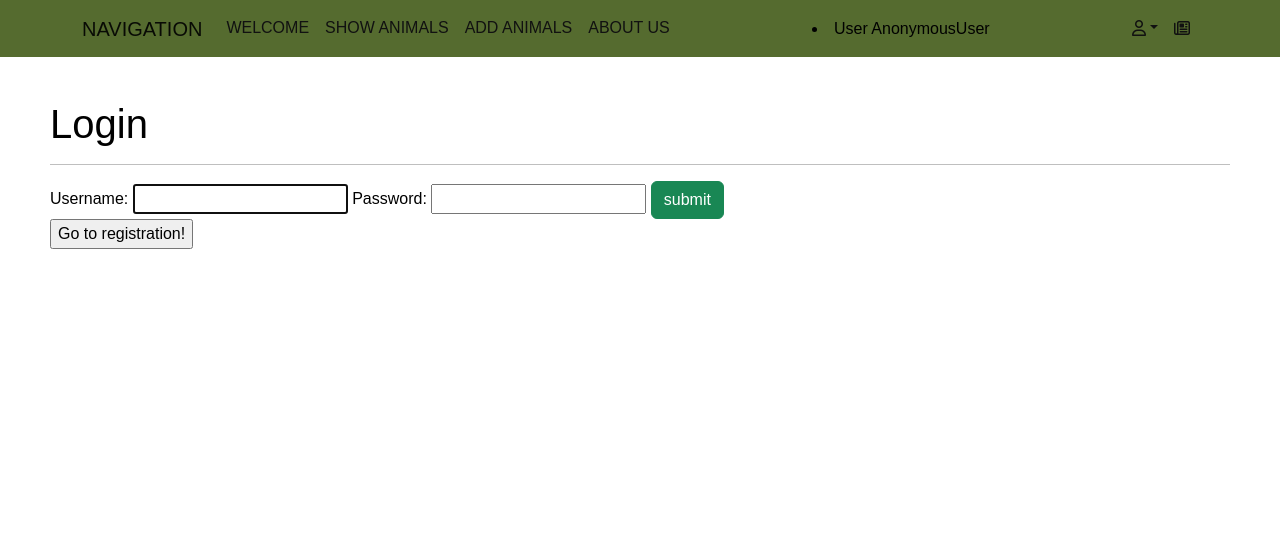
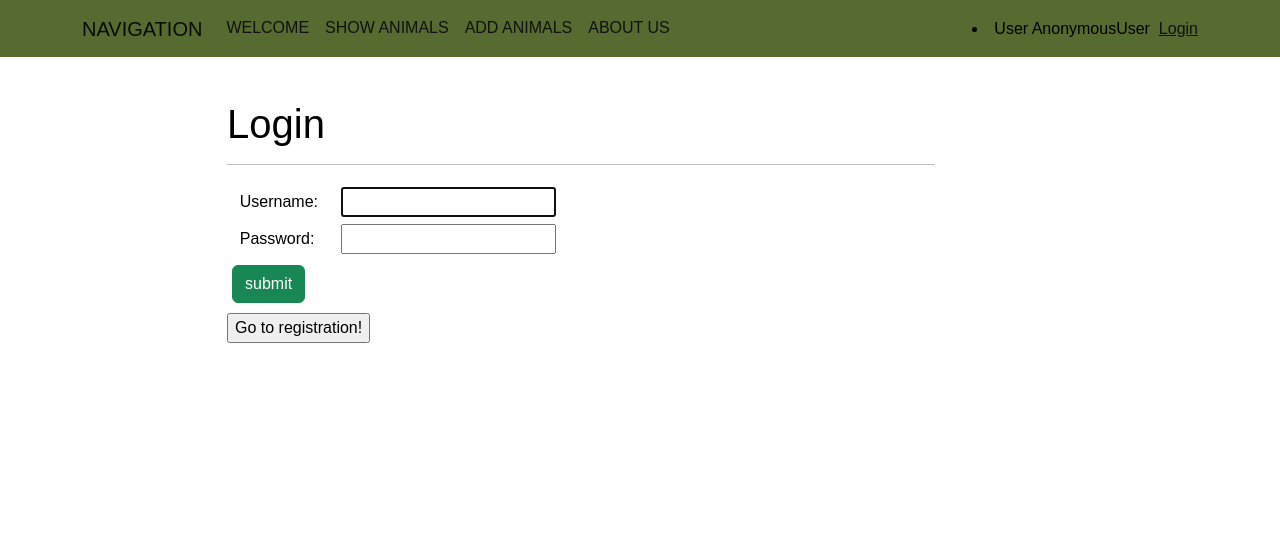
Before and after one commit to ArturYastrebov/homeless_animals, a Django app: page /login/ in a window 1280 px wide. Shown: the top 542 px of the page. After the commit the page ends 343 px from the top, so only its background shows below. Run offline with Django 4.2, Linux system fonts and the light colour scheme; some libraries are stand-ins or nearby versions.

Commit message:
try to add sign_up and sign_in

```diff
--- a/main/models.py
+++ b/main/models.py
@@ -47,7 +47,7 @@ class Advert(models.Model):
 
 
     created = models.DateTimeField(auto_now_add=True)
-    last_updated = models.DateTimeField(blank=True)
+    last_updated = models.DateTimeField(blank=True, auto_now=True)
     status = models.CharField(max_length=10, choices=STATUS_CHOICES)
     animal = models.ForeignKey(Animal, on_delete=models.CASCADE)
     city = models.CharField(max_length=50)
--- a/main/templates/homeless_animals/base.html
+++ b/main/templates/homeless_animals/base.html
@@ -8,10 +8,14 @@
     {% endblock %}
     <link href="https://cdn.jsdelivr.net/npm/bootstrap@5.2.3/dist/css/bootstrap.min.css" rel="stylesheet" integrity="sha384-rbsA2VBKQhggwzxH7pPCaAqO46MgnOM80zW1RWuH61DGLwZJEdK2Kadq2F9CUG65" crossorigin="anonymous">
     <script src="https://kit.fontawesome.com/547cf879aa.js" crossorigin="anonymous"></script>
+    {% block header %}
+
+    {% endblock %}
     <link rel="stylesheet" type="text/css" href="../../static/css/mystyle.css">
+
 </head>
 
-<body style="height: 3000px">
+<body>
     <nav class="navbar fixed-top navbar-expand-sm navbar-light" style="background-color: darkolivegreen">
         <div class="container">
         <a class="navbar-brand mb-0 h1">
@@ -41,20 +45,13 @@
                 </li>
             </ul>
             <li class="nav-item active">
-                    User {{ user }}
+                    User {{ user }}&#160;&#160;
                 </li>
-            <ul class="navbar-nav ms-auto mb-2 mb-lg-0">
-                <li class="nav-item dropdown">
-                    <a class="nav-link dropdown-toggle" data-bs-toggle="dropdown" href="#"><i class="far fa-user"></i></a>
-                    <ul class="dropdown-menu" aria-labelledby="navbarDropdown">
-                        <li><a class="dropdown-item" href="#">Registration</a></li>
-                        <li><a class="dropdown-item" href="http://127.0.0.1:8000/login/">Login</a></li>
-                    </ul>
-                </li>
-                <li class="nav-item">
-                    <a class="nav-link" href="_"><i class="fa-regular fa-newspaper"></i></a>
-                </li>
-            </ul>
+            {% if user.is_authenticated %}
+                    <a href="{% url 'logout' %}"> Logout</a>
+                {% else %}
+                    <a href="{% url 'login' %}"> Login</a>
+            {% endif %}
         </div>
         </div>
     </nav>
@@ -62,12 +59,7 @@
     <div class="content">
         {% block content %}
             <hr>
-            {% if user.is_authenticated %}
-                <a href="{% url 'logout' %}"> Logout</a>
-            {% else %}
-                <a href="{% url 'login' %}"> Login</a>
 
-            {% endif %}
         {% endblock %}
     </div>
 <script src="https://cdn.jsdelivr.net/npm/bootstrap@5.2.3/dist/js/bootstrap.bundle.min.js" integrity="sha384-kenU1KFdBIe4zVF0s0G1M5b4hcpxyD9F7jL+jjXkk+Q2h455rYXK/7HAuoJl+0I4" crossorigin="anonymous"></script>
--- a/main/templates/registration/login.html
+++ b/main/templates/registration/login.html
@@ -5,7 +5,9 @@
 {% endblock %}
 
 <body>
+
     {% block content %}
+         <div class="grid text-left" style="margin-left: 15%; margin-right: 25%">
             <h1>
                 Login
             </h1>
@@ -16,12 +18,39 @@
                 </p>
             {% endif %}
             <form action="{% url 'login' %}" method="post">
-            {{ form }}
+                <table>
+                    <tr>
+                        <td>
+                            <div class="grid text-left" style="margin-top: 5px; margin-left: 15%; margin-right: 25%">
+                          {{ form.username.label_tag }}
+                            </div>
+                        </td>
+                        <td>
+                            <div class="grid text-left" style="margin-top: 5px; margin-left: 15%; margin-right: 25%">
+                          {{ form.username }}
+                            </div>
+                        </td>
+                    </tr>
+                    <tr>
+                        <td>
+                            <div class="grid text-left" style="margin-top: 5px; margin-left: 15%; margin-right: 25%">
+                          {{ form.password.label_tag }}
+                            </div>
+                        </td>
+                        <td>
+                            <div class="grid text-left" style="margin-top: 5px; margin-left: 15%; margin-right: 25%">
+                          {{ form.password }}
+                            </div>
+                        </td>
+                    </tr>
+                </table>
                 {% csrf_token %}
-            <button type="submit" class="btn btn-success">submit</button>
+                <button type="submit" class="btn btn-success" style="margin-left: 5px;margin-top: 10px;margin-bottom: 10px">submit</button>
             </form>
             <form method="get" action="http://127.0.0.1:8000/registration/">
                 <input type="submit" value="Go to registration!">
             </form>
+         </div>
     {% endblock %}
+
 </body>
--- a/main/templates/registration/registration.html
+++ b/main/templates/registration/registration.html
@@ -8,14 +8,15 @@
 
 {% block content %}
 
+<div class="grid text-left" style="margin-left: 15%; margin-right: 45%">
     <h1>
         Registration
     </h1>
-
     <hr>
     <form action="{% url 'registration' %}" method="post">
-            {{ form }}
+            {{ form.as_p }}
     {% csrf_token %}
     <button type="submit" class="btn btn-success">submit</button>
     </form>
+</div>
 {% endblock %}
```
Also changed, not shown: main/forms.py (+23 -8 lines), main/migrations/0003_alter_advert_last_updated.py (added). Lines whose indentation alone changed are shown as unchanged.
